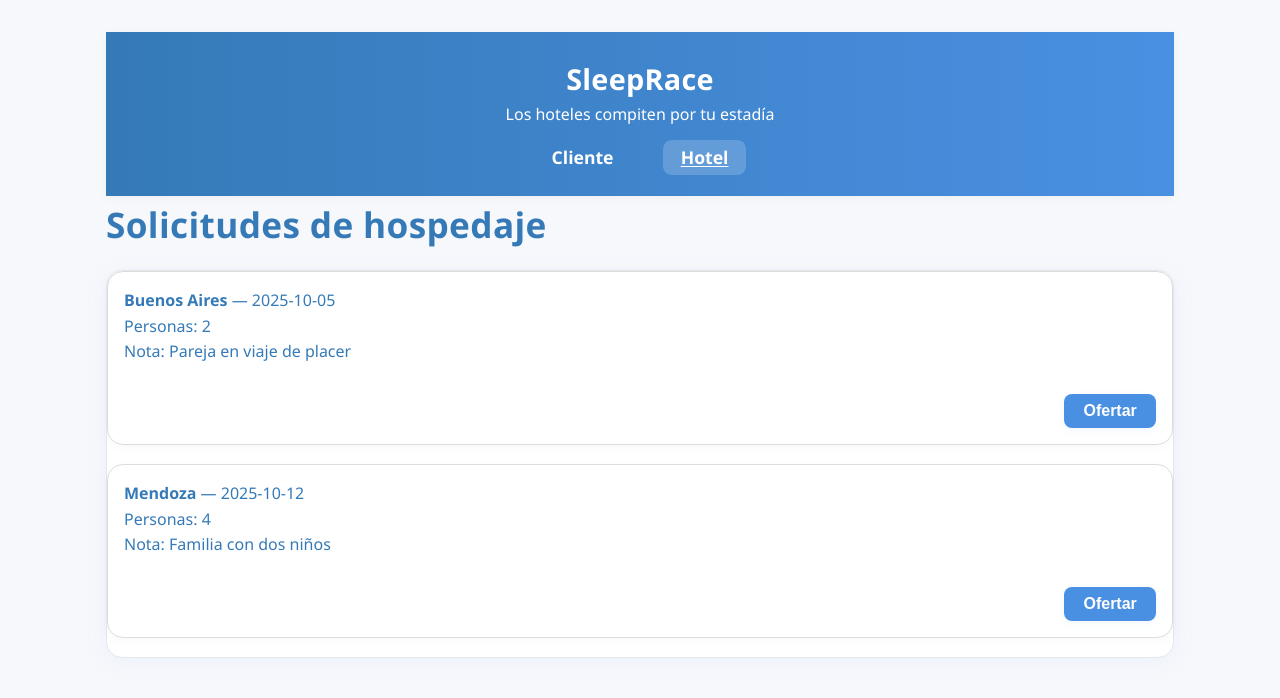
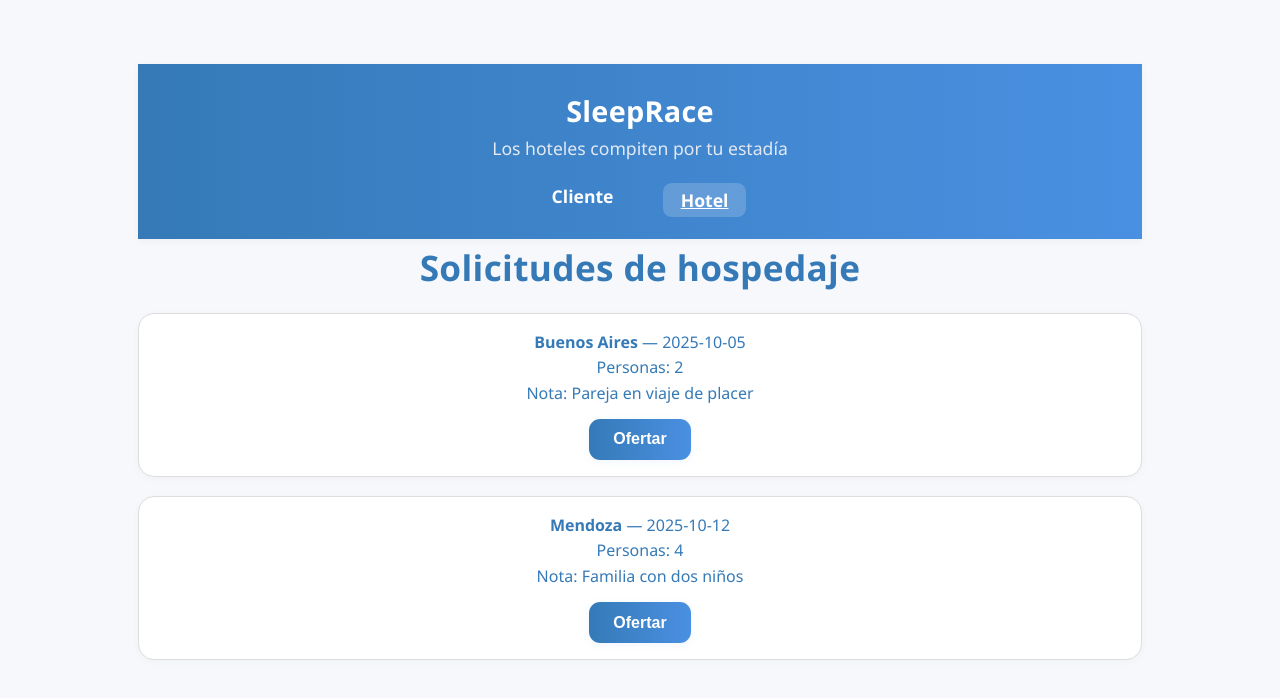
Before and after one commit to luchoNeiman/proyecto-integrador-1-vue-umai, a Vue app in the folder proyecto-integrador-1-vue-umai/: page /hotel in a window 1280 px wide. Shown: the top 698 px of the page. Built offline with nearby package versions, Linux system fonts and the light colour scheme.

Commit message:
logica casi hecha. css refacorizado

```diff
--- a/proyecto-integrador-1-vue-umai/src/App.vue
+++ b/proyecto-integrador-1-vue-umai/src/App.vue
@@ -10,15 +10,8 @@ import Header from './components/Header.vue'
 
 
 <template>
-  <div>
+  <main>
     <Header />
     <router-view />
-  </div>
+  </main>
 </template>
-
-<style scoped>
-main {
-  text-align: center;
-  padding: 2rem;
-}
-</style>
--- a/proyecto-integrador-1-vue-umai/src/assets/css/styles.css
+++ b/proyecto-integrador-1-vue-umai/src/assets/css/styles.css
@@ -26,6 +26,57 @@ body {
     color: var(--color-text);
     line-height: 1.6;
     min-height: 100vh;
+}
+
+/* ---------- Header ---------- */
+.header {
+    background: linear-gradient(90deg, #357ab7 0%, #4a90e2 100%);
+    padding: 1.5em 0;
+    color: var(--color-card-bg);
+    text-align: center;
+    box-shadow: 0 2px 8px rgba(0, 0, 0, 0.04);
+}
+
+.header h1 {
+    margin: 0;
+    font-size: 1.8em;
+    color: var(--color-card-bg);
+}
+
+.header .tagline {
+    margin-bottom: 0.5em;
+    font-size: 1.1em;
+    color: #e3e9f3;
+}
+
+.header .nav ul {
+    display: flex;
+    gap: 2em;
+    justify-content: center;
+    align-items: center;
+    margin-top: 1em;
+    padding: 0;
+}
+
+.header .link a {
+    color: var(--color-card-bg);
+    text-decoration: none;
+    font-weight: bold;
+    font-size: 1.1em;
+    padding: 0.3em 1em;
+    border-radius: 0.5em;
+    transition: background 0.2s;
+}
+
+.header .link a.router-link-exact-active {
+    background: rgba(255, 255, 255, 0.18);
+    text-decoration: underline;
+}
+
+/* ---------- Main wrapper ---------- */
+main {
+    text-align: center;
+    padding: 2rem;
 }
 
 /* ---------- Contenedor general ---------- */
@@ -59,11 +110,13 @@ h3 {
 
 /* ---------- Cards ---------- */
 .card {
+    display: flex;
+    gap: 1em;
+    border: 1px solid var(--color-border);
+    padding: 0.8em;
+    border-radius: 1em;
+    align-items: center;
     background: var(--color-card-bg);
-    border: 1px solid var(--color-border);
-    border-radius: var(--radius);
-    padding: 1.5em;
-    margin-bottom: 1.5em;
     box-shadow: var(--color-shadow);
     transition: transform 0.18s, box-shadow 0.18s;
 }
@@ -73,13 +126,46 @@ h3 {
     box-shadow: var(--color-shadow-hover);
 }
 
+.img-wrap {
+    width: 6em;
+    height: 5em;
+    overflow: hidden;
+    border-radius: 0.7em;
+    flex-shrink: 0;
+    background: #e5e7eb;
+}
+
+.img-wrap img {
+    width: 100%;
+    height: 100%;
+    object-fit: cover;
+    display: block;
+}
+
+.card-body h3 {
+    margin: 0;
+    font-size: 1.05em;
+    color: var(--color-primary-dark);
+}
+
+.card-body .meta {
+    color: #666;
+    font-size: 0.9em;
+}
+
+.card-body .price {
+    font-weight: bold;
+    margin-top: 0.4em;
+    color: var(--color-primary);
+}
+
 /* ---------- Botones ---------- */
 .btn {
     display: inline-block;
     padding: 0.7em 1.5em;
     border-radius: 0.7em;
     background: linear-gradient(90deg, var(--color-primary-dark), var(--color-primary));
-    color: #fff;
+    color: var(--color-card-bg);
     font-weight: 600;
     font-size: 1em;
     border: none;
@@ -112,25 +198,39 @@ li+li {
 }
 
 /* ---------- Formularios y listas ---------- */
-.request-form,
-.hotel-list,
-.request-list {
+.request-form {
+    display: grid;
+    gap: 1em;
+    max-width: 420px;
+    margin-bottom: 2em;
     background: var(--color-card-bg);
     border-radius: var(--radius);
     box-shadow: var(--color-shadow);
     padding: 2em 1.5em;
-    margin-bottom: 2em;
-    border: 1px solid var(--color-border);
+}
+
+.request-form h2 {
+    margin-bottom: 0.5em;
+    color: var(--color-primary-dark);
+    font-size: 1.2em;
+    text-align: center;
+}
+
+.request-form label {
+    font-weight: 500;
+    color: #333;
+    display: flex;
+    flex-direction: column;
+    gap: 0.3em;
 }
 
 .request-form input,
-.request-form textarea,
-.request-form button {
+.request-form textarea {
+    padding: 0.7em;
     border: 1px solid var(--color-border);
     border-radius: 0.5em;
-    padding: 0.7em;
-    margin-top: 0.3em;
     font-size: 1em;
+    margin-top: 0.1em;
     background: #f7f8fc;
     transition: border 0.2s;
 }
@@ -141,25 +241,33 @@ li+li {
     outline: none;
 }
 
-.request-form button,
-.actions button {
-    margin-top: 1em;
+.request-list {
+    list-style: none;
+    padding: 0;
 }
 
-.hotel-item,
 .request-item {
-    background: #f9fafb;
-    border-radius: 0.8em;
-    padding: 1.2em 1em;
-    margin-bottom: 1em;
-    box-shadow: 0 1px 4px rgba(74, 144, 226, 0.06);
-    border: 1px solid var(--color-border);
-    transition: box-shadow 0.18s;
+    border: 1px solid #ddd;
+    padding: 1em;
+    margin-bottom: 1.2em;
+    border-radius: 1em;
+    background: var(--color-card-bg);
+    box-shadow: 0 2px 8px rgba(0, 0, 0, 0.03);
 }
 
-.hotel-item:hover,
-.request-item:hover {
-    box-shadow: 0 4px 16px rgba(74, 144, 226, 0.13);
+.request-item .head {
+    font-size: 1em;
+    color: #357ab7;
+    margin-bottom: 0.5em;
+}
+
+.request-item .offers {
+    margin-top: 0.6em;
+    font-size: 0.97em;
+}
+
+.request-item .actions {
+    margin-top: 0.8em;
 }
 
 /* ---------- Mensajes de formulario ---------- */
@@ -183,6 +291,69 @@ li+li {
     border: 1px solid #4ade80;
 }
 
+
+/* ---------- OfferModal ---------- */
+.offer-modal-backdrop {
+    position: fixed;
+    inset: 0;
+    background: rgba(0, 0, 0, 0.4);
+    display: flex;
+    align-items: center;
+    justify-content: center;
+    z-index: 1000;
+}
+
+.offer-modal-box {
+    background: var(--color-card-bg);
+    padding: 1.5rem 1.2rem;
+    border-radius: 1em;
+    width: 320px;
+    box-shadow: var(--color-shadow-hover);
+    display: flex;
+    flex-direction: column;
+    gap: 1em;
+}
+
+.offer-modal-box h3 {
+    margin-bottom: 0.5em;
+    color: var(--color-primary-dark);
+    font-size: 1.1em;
+}
+
+.offer-modal-box label {
+    display: flex;
+    flex-direction: column;
+    gap: 0.2em;
+    font-weight: 500;
+    color: #333;
+}
+
+.offer-modal-box input {
+    padding: 0.5em;
+    border: 1px solid var(--color-border);
+    border-radius: 0.5em;
+    font-size: 1em;
+    background: #f7f8fc;
+    margin-top: 0.1em;
+    transition: border 0.2s;
+}
+
+.offer-modal-box input:focus {
+    border: 1.5px solid var(--color-primary);
+    outline: none;
+}
+
+.offer-modal-actions {
+    display: flex;
+    gap: 0.6rem;
+    justify-content: flex-end;
+    margin-top: 0.6rem;
+}
+
+.offer-modal-actions button {
+    padding: 0.5em 1.2em;
+}
+
 /* ---------- Responsive ---------- */
 @media (max-width: 700px) {
     #app {
--- a/proyecto-integrador-1-vue-umai/src/components/Header.vue
+++ b/proyecto-integrador-1-vue-umai/src/components/Header.vue
@@ -15,11 +15,7 @@
 </template>
 
 <style scoped>
-* {
-    margin:0;
-    padding:0;
-    box-sizing: border-box;
-}
+
 .header {
     background: linear-gradient(90deg, #357ab7 0%, #4a90e2 100%);
     padding: 1.5em 0;
--- a/proyecto-integrador-1-vue-umai/src/components/HotelCard.vue
+++ b/proyecto-integrador-1-vue-umai/src/components/HotelCard.vue
@@ -21,43 +21,3 @@ const props = defineProps({
         </div>
     </article>
 </template>
-
-<style >
-.card {
-    display: flex;
-    gap: 1em;
-    border: 1px solid #e1e1e1;
-    padding: 0.8em;
-    border-radius: 8px;
-    align-items: center;
-}
-
-.img-wrap {
-    width: 6em;
-    height: 5em;
-    overflow: hidden;
-    border-radius: 6px;
-    flex-shrink: 0;
-}
-
-.img-wrap img {
-    width: 100%;
-    height: 100%;
-    object-fit: cover;
-}
-
-.card-body h3 {
-    margin: 0;
-    font-size: 1.05em;
-}
-
-.meta {
-    color: #666;
-    font-size: 0.9em;
-}
-
-.price {
-    font-weight: bold;
-    margin-top: 0.4em;
-}
-</style>
--- a/proyecto-integrador-1-vue-umai/src/components/OfferModal.vue
+++ b/proyecto-integrador-1-vue-umai/src/components/OfferModal.vue
@@ -22,40 +22,15 @@ function onSubmit() {
 </script>
 
 <template>
-    <div v-if="visible" class="backdrop">
-        <div class="box">
+    <div v-if="visible" class="offer-modal-backdrop">
+        <div class="offer-modal-box">
             <h3>Crear oferta para {{ requestCity }}</h3>
             <label>Precio (USD): <input type="number" v-model.number="price" /></label>
             <label>Mensaje: <input v-model="message" /></label>
-            <div class="actions">
+            <div class="offer-modal-actions">
                 <button @click="onSubmit">Enviar</button>
                 <button @click="$emit('close')">Cancelar</button>
             </div>
         </div>
     </div>
 </template>
-
-<style >
-.backdrop {
-    position: fixed;
-    inset: 0;
-    background: rgba(0, 0, 0, 0.4);
-    display: flex;
-    align-items: center;
-    justify-content: center;
-}
-
-.box {
-    background: white;
-    padding: 1rem;
-    border-radius: 8px;
-    width: 320px;
-}
-
-.actions {
-    display: flex;
-    gap: 0.6rem;
-    justify-content: flex-end;
-    margin-top: 0.6rem;
-}
-</style>
--- a/proyecto-integrador-1-vue-umai/src/components/RequestForm.vue
+++ b/proyecto-integrador-1-vue-umai/src/components/RequestForm.vue
@@ -68,85 +68,3 @@ function addRequest() {
             class="form-msg">{{ error }}</div>
     </form>
 </template>
-
-<style scoped>
-.request-form {
-    display: grid;
-    gap: 1em;
-    max-width: 420px;
-    margin-bottom: 2em;
-    background: #fff;
-    border-radius: 1em;
-    box-shadow: 0 2px 8px rgba(0, 0, 0, 0.04);
-    padding: 2em 1.5em;
-}
-
-.request-form h2 {
-    margin-bottom: 0.5em;
-    color: var(--color-primary-dark);
-    font-size: 1.2em;
-    text-align: center;
-}
-
-.request-form label {
-    font-weight: 500;
-    color: #333;
-    display: flex;
-    flex-direction: column;
-    gap: 0.3em;
-}
-
-.request-form input,
-.request-form textarea {
-    padding: 0.7em;
-    border: 1px solid var(--color-border);
-    border-radius: 0.5em;
-    font-size: 1em;
-    margin-top: 0.1em;
-    background: #f7f8fc;
-    transition: border 0.2s;
-}
-
-.request-form input:focus,
-.request-form textarea:focus {
-    border: 1.5px solid var(--color-primary);
-    outline: none;
-}
-
-.btn {
-    background: var(--color-primary);
-    color: #fff;
-    border: none;
-    padding: 0.7em 1.2em;
-    border-radius: 0.5em;
-    font-weight: bold;
-    font-size: 1.1em;
-    cursor: pointer;
-    transition: background 0.2s;
-    margin-top: 0.5em;
-}
-
-.btn:hover {
-    background: var(--color-primary-dark);
-}
-
-.form-msg {
-    margin-top: 0.7em;
-    text-align: center;
-    font-size: 1em;
-    border-radius: 0.5em;
-    padding: 0.5em 0.7em;
-}
-
-.error {
-    color: #b91c1c;
-    background: #fee2e2;
-    border: 1px solid #fca5a5;
-}
-
-.success {
-    color: #166534;
-    background: #bbf7d0;
-    border: 1px solid #4ade80;
-}
-</style>
--- a/proyecto-integrador-1-vue-umai/src/components/RequestList.vue
+++ b/proyecto-integrador-1-vue-umai/src/components/RequestList.vue
@@ -51,49 +51,3 @@ function submitOffer(requestId, offer) {
         </li>
     </ul>
 </template>
-
-<style scoped>
-.request-list {
-    list-style: none;
-    padding: 0;
-}
-
-.request-item {
-    border: 1px solid #ddd;
-    padding: 1em;
-    margin-bottom: 1.2em;
-    border-radius: 1em;
-    background: #fff;
-    box-shadow: 0 2px 8px rgba(0, 0, 0, 0.03);
-}
-
-.head {
-    font-size: 1em;
-    color: #357ab7;
-    margin-bottom: 0.5em;
-}
-
-.offers {
-    margin-top: 0.6em;
-    font-size: 0.97em;
-}
-
-.actions {
-    margin-top: 0.8em;
-}
-
-.btn {
-    background: var(--color-primary);
-    color: #fff;
-    border: none;
-    padding: 0.5em 1.2em;
-    border-radius: 0.5em;
-    font-weight: bold;
-    cursor: pointer;
-    transition: background 0.2s;
-}
-
-.btn:hover {
-    background: var(--color-primary-dark);
-}
-</style>
```
